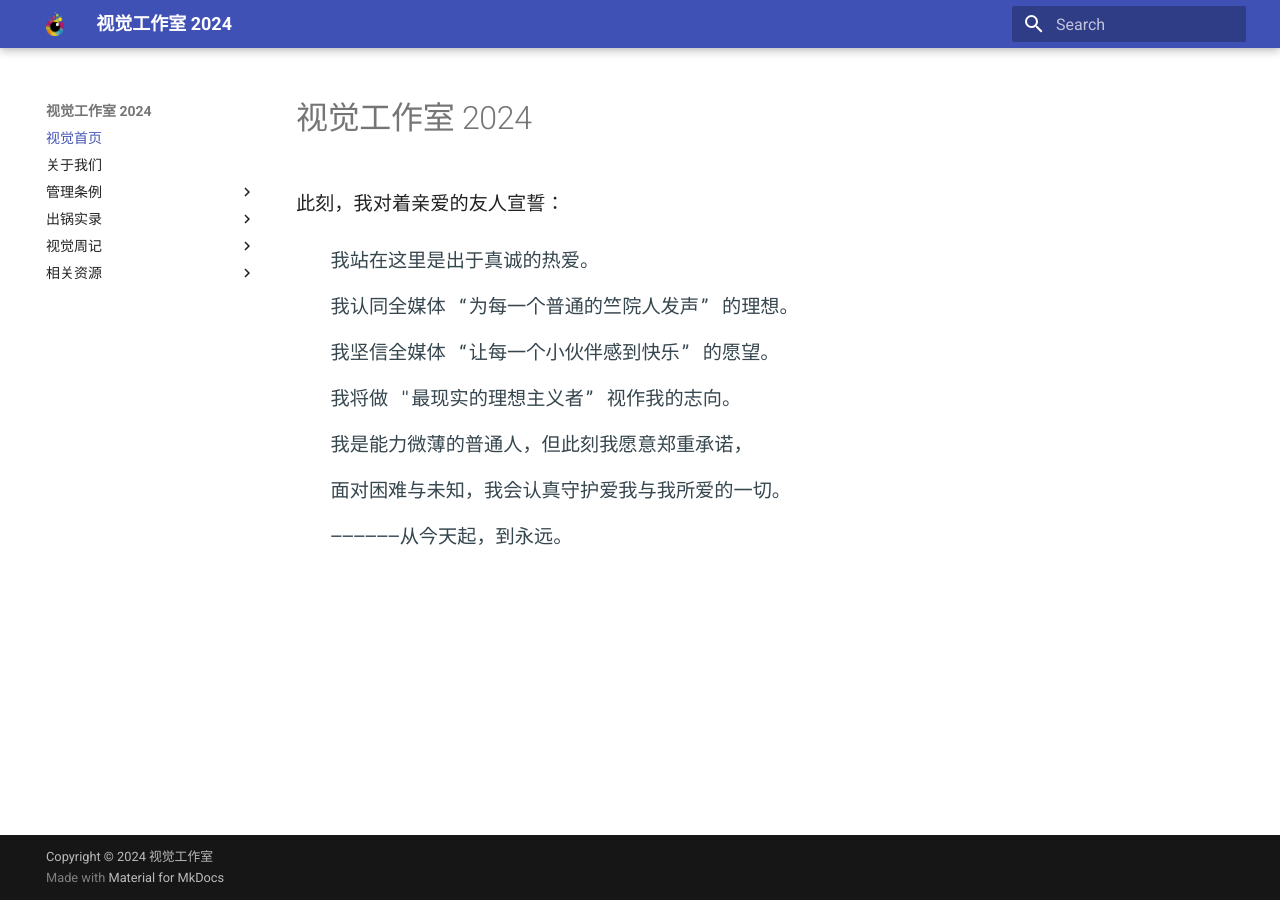
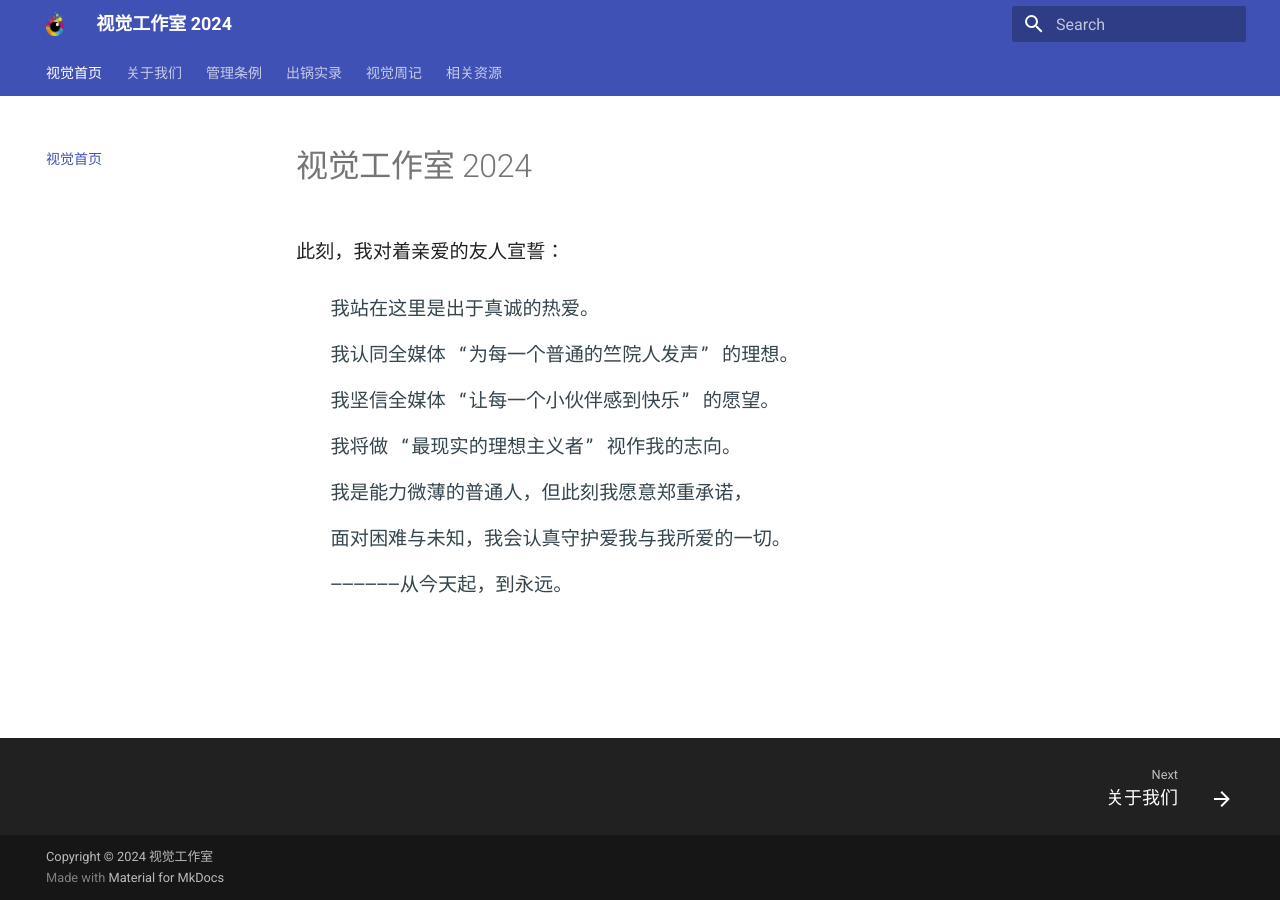
Before and after one commit to laoguanTX/2025visualstudio, an MkDocs documentation site: the page built from docs/index.md, in a window 1280 px wide. Built offline with MkDocs 1.6.1 and Material for MkDocs 9.7.7, drawn with Linux system fonts in a browser that asks for light colours.

Commit message:
Modify: decorate the theme

```diff
--- a/docs/index.md
+++ b/docs/index.md
@@ -16,7 +16,7 @@ nocomment: True
 
 <pre>   我坚信全媒体 “让每一个小伙伴感到快乐” 的愿望。</br></pre>
 
-<pre>   我将做 "最现实的理想主义者” 视作我的志向。</br></pre>
+<pre>   我将做 “最现实的理想主义者” 视作我的志向。</br></pre>
 
 <pre>   我是能力微薄的普通人，但此刻我愿意郑重承诺，</br></pre>
 
--- a/mkdocs.yml
+++ b/mkdocs.yml
@@ -6,6 +6,20 @@ theme:
 # pages:
 # - [index.md, Home]
 # - [about.md, About]
+  favicon: graph/logo.jpg
+  features:
+    - search.highlight
+#    - navigation.instant
+    - navigation.footer
+    - navigation.tracking
+    - navigation.tabs
+    - navigation.prune
+    - navigation.indexes
+    - navigation.top
+    - header.autohide
+    - content.code.copy
+    - content.code.annotate
+    - content.action.edit
 markdown_extensions:
   - admonition
   - codehilite:
```
